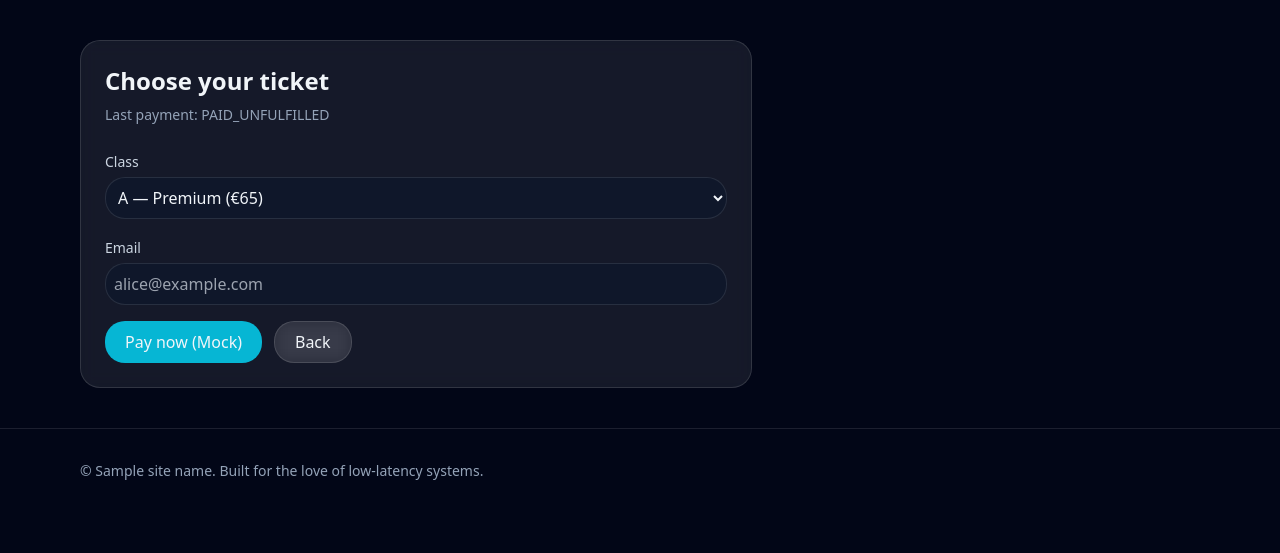
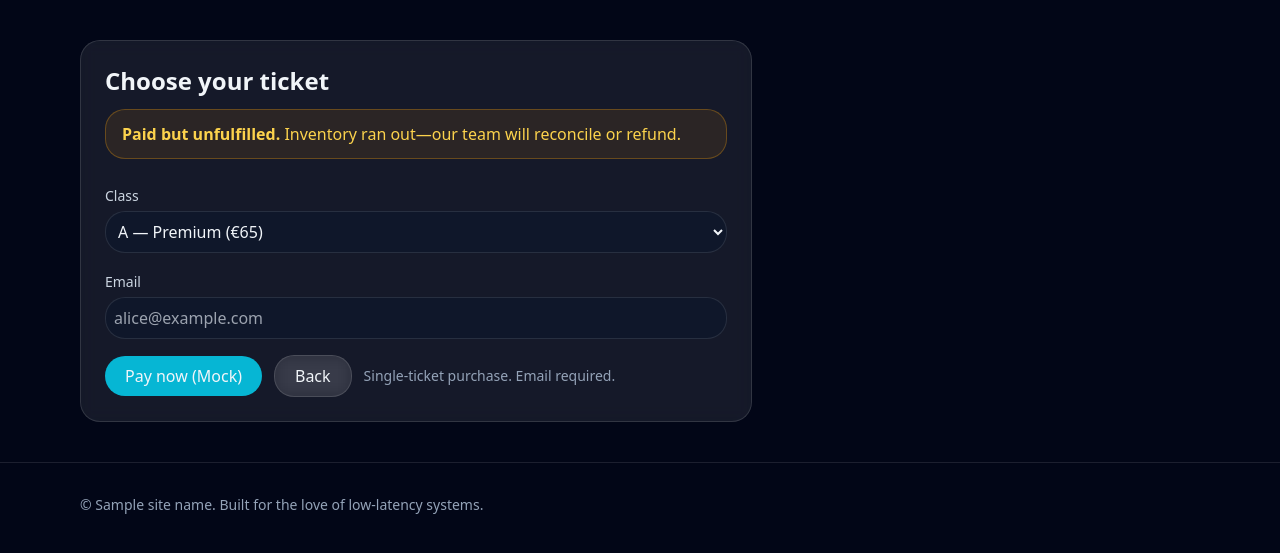
Before and after one commit to renerocksai/tigerfans, a FastAPI app: template templates/checkout.html in a window 1280 px wide. Shown: the part 65-618 px from the top of the page. Run offline with FastAPI, Linux system fonts and the light colour scheme; the template is opened without the code that fills it: most values are stand-ins (such as "Sample title", 1, 10 or a date in 2020); some libraries are stand-ins or nearby versions.

Commit message:
checkout page: show status of potential prev payment on fail/cancel/...

```diff
--- a/templates/checkout.html
+++ b/templates/checkout.html
@@ -4,7 +4,27 @@
 {% block content %}
 <div class="max-w-2xl glass squircle p-6">
   <h2 class="text-2xl font-semibold">Choose your ticket</h2>
-  {% if status %}<p class="mt-2 text-sm text-slate-400">Last payment: {{ status|upper }}</p>{% endif %}
+
+  {% if status %}
+    {% set s = status|lower %}
+    {% if s == 'paid' %}
+      <div class="mt-3 px-4 py-3 squircle border border-emerald-500/30 bg-emerald-500/10 text-emerald-300">
+        <strong class="font-semibold">PAID.</strong> You’re all set! You can purchase another ticket if you like.
+      </div>
+    {% elif s == 'failed' %}
+      <div class="mt-3 px-4 py-3 squircle border border-rose-500/30 bg-rose-500/10 text-rose-300">
+        <strong class="font-semibold">Payment failed.</strong> Please check your details and try again.
+      </div>
+    {% elif s == 'canceled' %}
+      <div class="mt-3 px-4 py-3 squircle border border-amber-500/30 bg-amber-500/10 text-amber-300">
+        <strong class="font-semibold">Payment canceled.</strong> You can try again any time.
+      </div>
+    {% elif s == 'paid_unfulfilled' %}
+      <div class="mt-3 px-4 py-3 squircle border border-amber-500/30 bg-amber-500/10 text-amber-300">
+        <strong class="font-semibold">Paid but unfulfilled.</strong> Inventory ran out—our team will reconcile or refund.
+      </div>
+    {% endif %}
+  {% endif %}
 
   <form id="f" class="mt-6 grid gap-4" novalidate>
     <label class="block">
@@ -23,11 +43,12 @@
 
     <p id="err" class="hidden text-sm text-rose-300"></p>
 
-    <div class="flex gap-3">
+    <div class="flex flex-wrap items-center gap-3">
       <button type="submit" class="px-5 py-2 squircle bg-brand-500 hover:bg-brand-400 transition font-medium">
         Pay now (Mock)
       </button>
       <a href="/" class="px-5 py-2 squircle glass hover:bg-white/10 transition">Back</a>
+      <span class="text-sm text-slate-400">Single-ticket purchase. Email required.</span>
     </div>
   </form>
 </div>
@@ -48,7 +69,6 @@
       return;
     }
 
-    // Single-ticket policy: no quantity sent; backend enforces qty=1
     const res = await fetch('/api/checkout', {
       method:'POST',
       headers:{'content-type':'application/json'},
```
